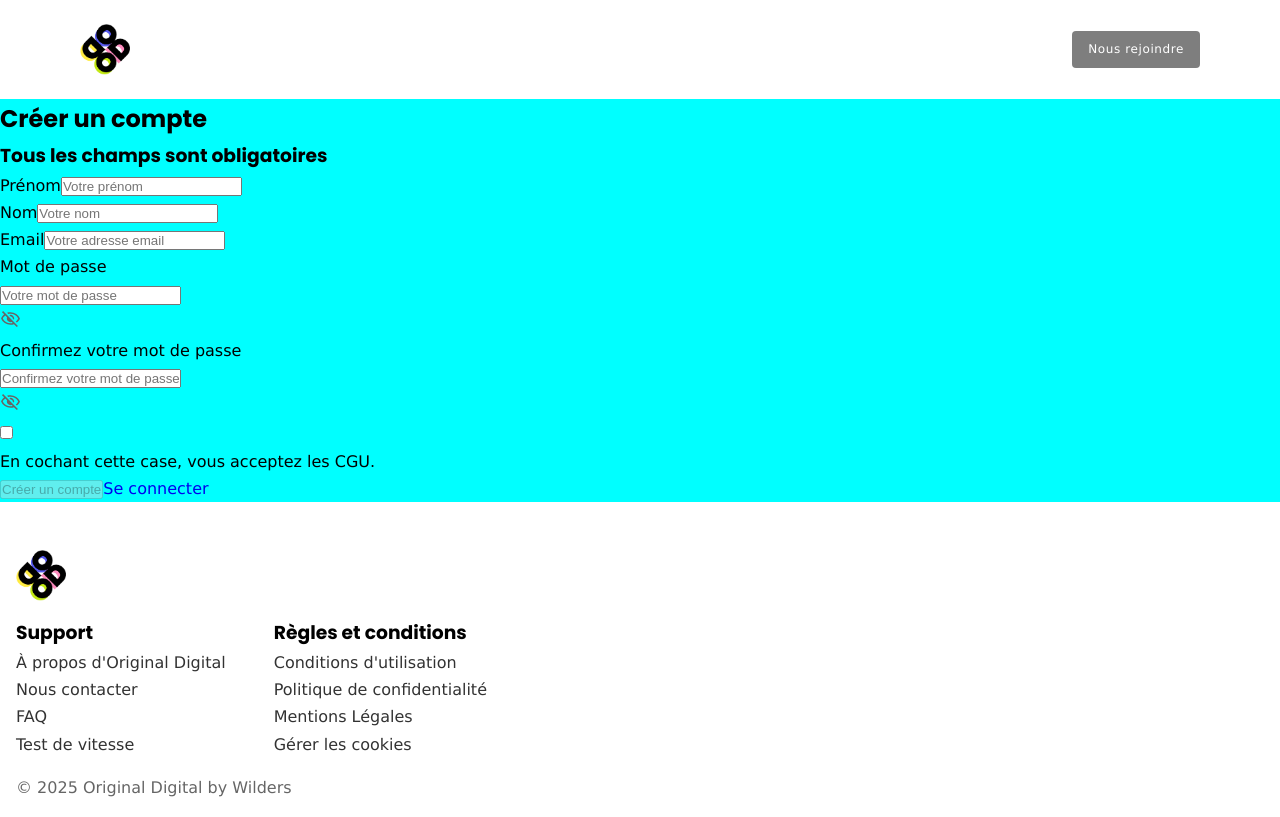
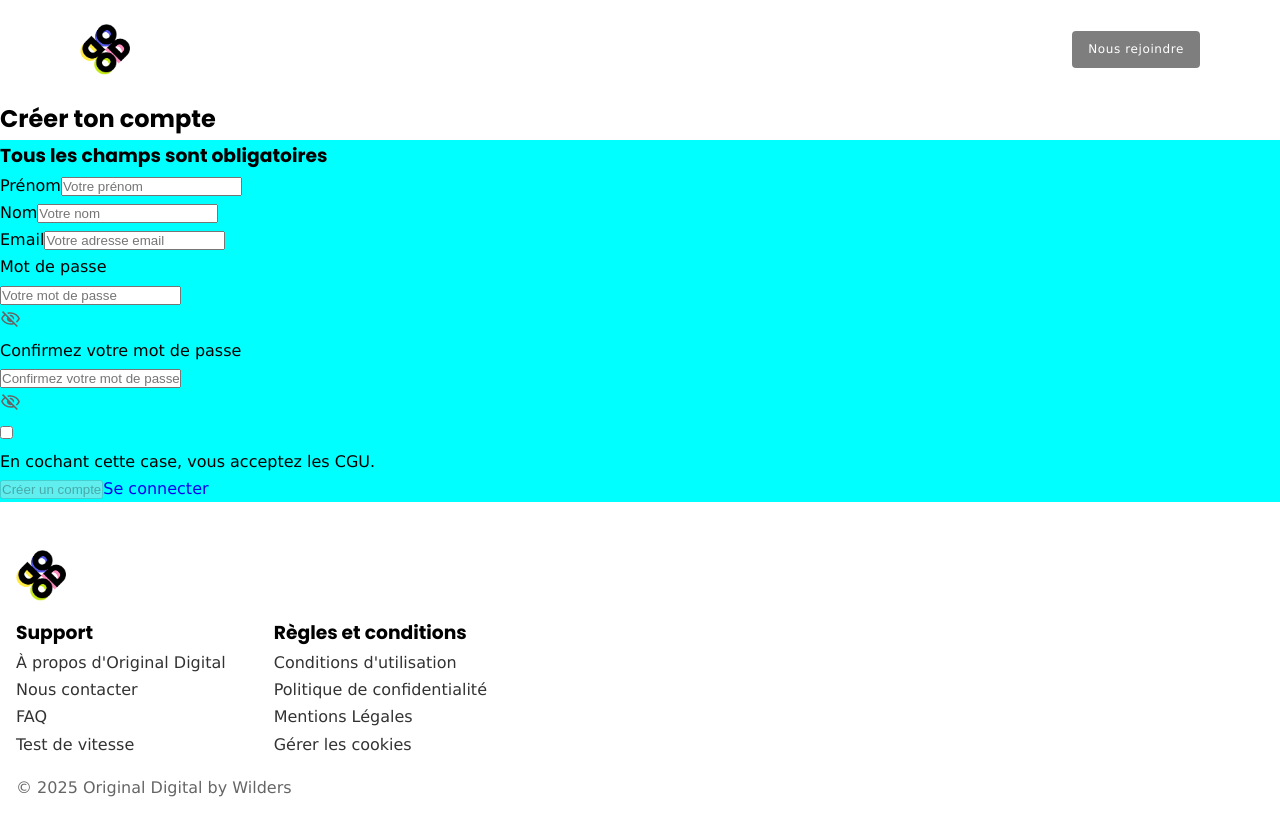
Before and after one commit to ChristopheBarth/Netflix-Challenge, a React (Vite) app in the folder client/: page /signup in a window 1280 px wide. Built offline with nearby package versions, Linux system fonts and the light colour scheme.

Commit message:
Correction Form

```diff
--- a/client/src/components/SignupForm.tsx
+++ b/client/src/components/SignupForm.tsx
@@ -18,19 +18,7 @@ const icon = [
   },
 ];
 
-export default function SignupForm() {
-  const [user, setUser] = useState({
-    email: "",
-    password: "",
-    confirmPassword: "",
-    first_name: "",
-    last_name: "",
-  } as UserTypes);
-
-  const handleChangeForm = (e: React.ChangeEvent<HTMLInputElement>) => {
-    setUser({ ...user, [e.target.name]: e.target.value });
-  };
-
+export default function SignupForm({ user, handleChangeForm }: FormTypes) {
   const handleSubmit = (e: React.FormEvent<HTMLFormElement>) => {
     e.preventDefault();
   };
@@ -59,7 +47,6 @@ export default function SignupForm() {
   return (
     <div className="signup-container">
       <form onSubmit={handleSubmit}>
-        <h1>Créer un compte</h1>
         <h3>Tous les champs sont obligatoires</h3>
         <div className="form-group">
           <label htmlFor="first_name">Prénom</label>
--- a/client/src/pages/Signup.tsx
+++ b/client/src/pages/Signup.tsx
@@ -1,9 +1,23 @@
+import { useState } from "react";
 import SignupForm from "../components/SignupForm";
 
 export default function Signup() {
+  const [user, setUser] = useState({
+    email: "",
+    password: "",
+    confirmPassword: "",
+    first_name: "",
+    last_name: "",
+  } as UserTypes);
+
+  const handleChangeForm = (e: React.ChangeEvent<HTMLInputElement>) => {
+    setUser({ ...user, [e.target.name]: e.target.value });
+  };
+
   return (
     <section>
-      <SignupForm />
+      <h1>Créer ton compte</h1>
+      <SignupForm user={user} handleChangeForm={handleChangeForm} />
     </section>
   );
 }
--- a/client/src/types/index.d.ts
+++ b/client/src/types/index.d.ts
@@ -11,3 +11,8 @@ interface SvgTypes {
   width: string;
   height: string;
 }
+
+interface FormTypes {
+  user: UserTypes;
+  handleChangeForm: React.ChangeEventHandler<HTMLInputElement>;
+}
```
